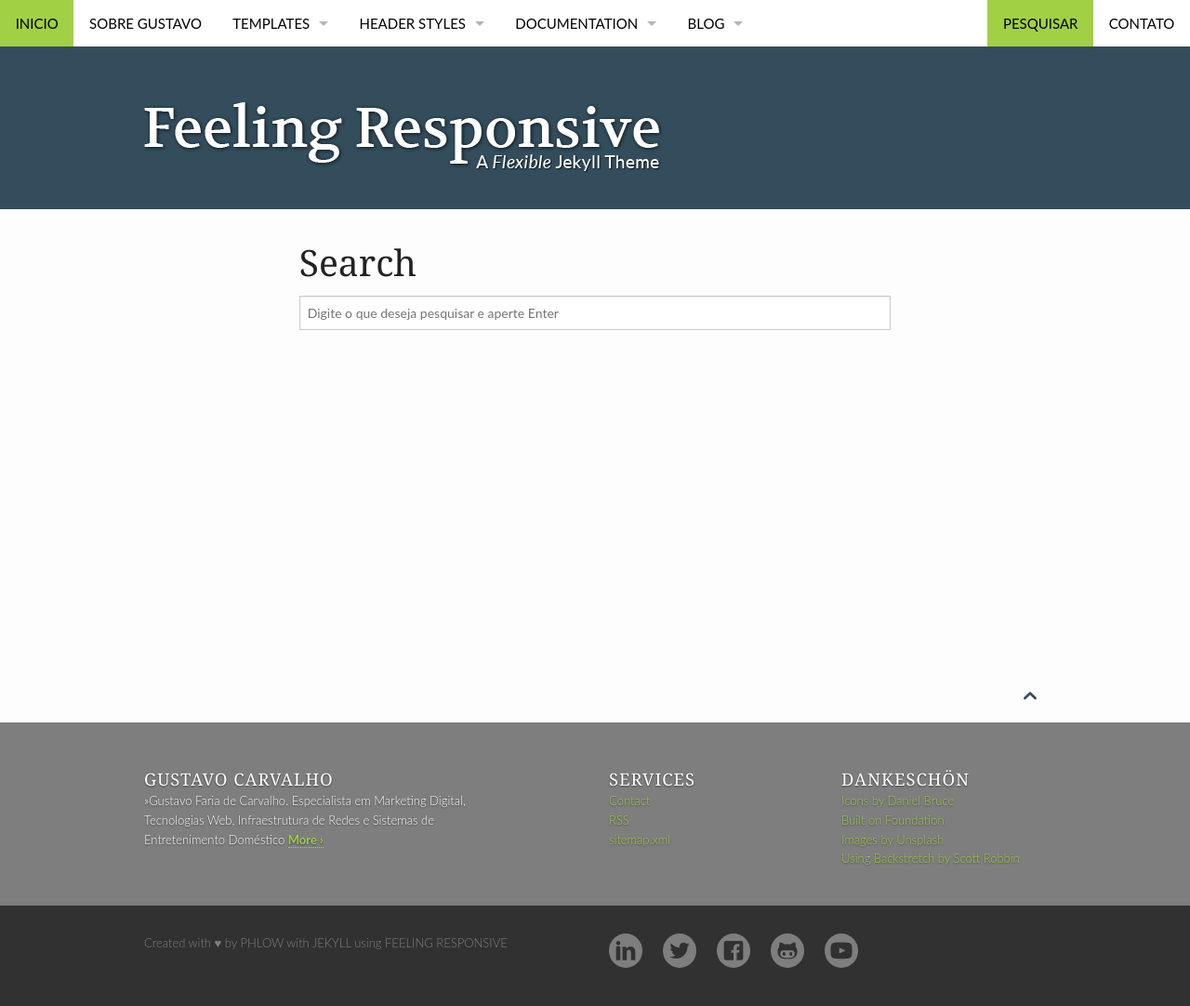
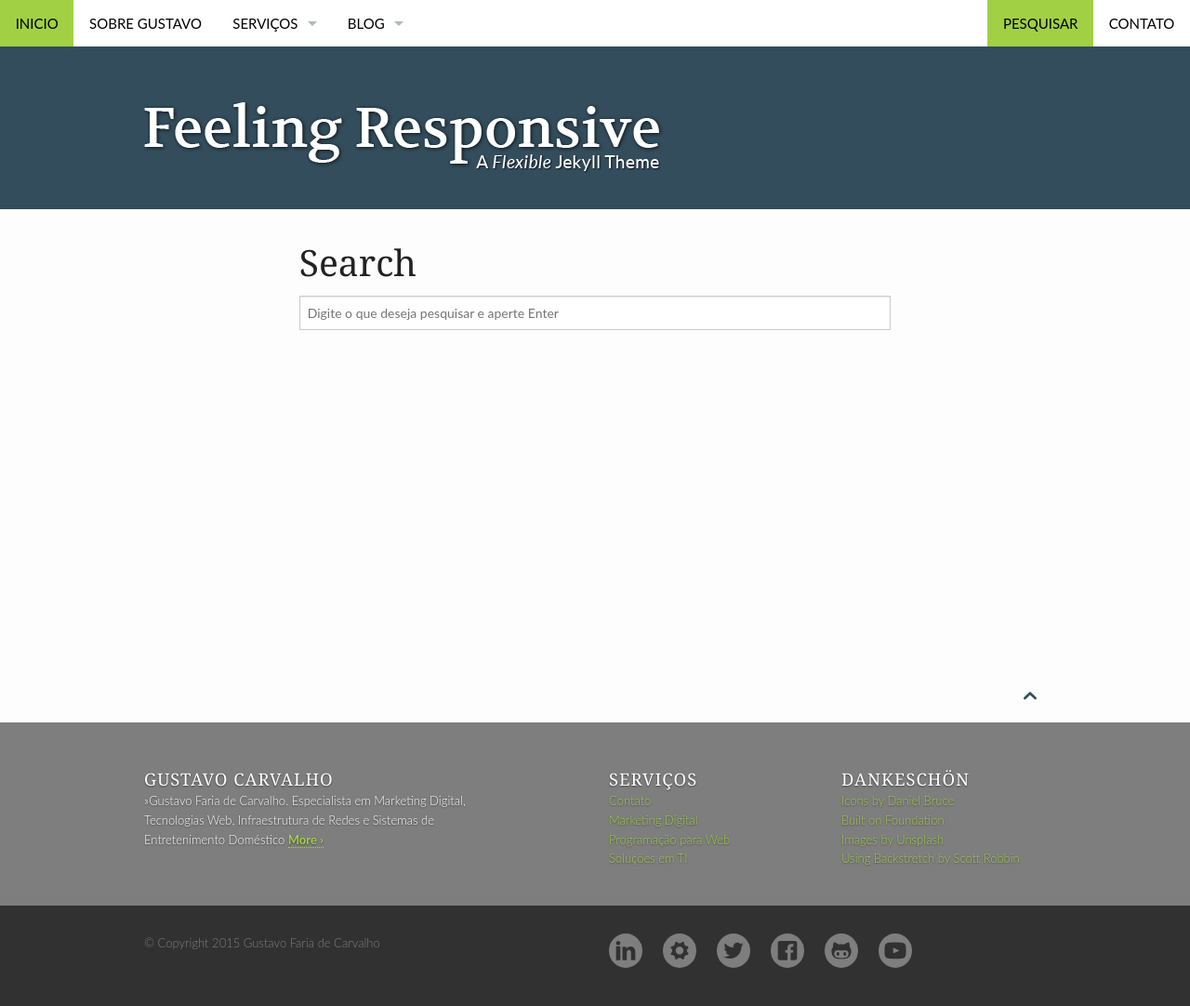
Before and after one commit to gfcarvalho/gfcarvalho.github.io, a Jekyll site: the page built from pages/search.md, in a window 1280 px wide. Shown: the whole page at 93% size. Built offline with Jekyll 4.4.1, drawn with Linux system fonts in a browser that asks for light colours.

Commit message:
Customizacao

```diff
--- a/_data/authors.yml
+++ b/_data/authors.yml
@@ -5,5 +5,5 @@
 #
 # Ressource › http://blog.sorryapp.com/blogging-with-jekyll/2014/02/06/adding-authors-to-your-jekyll-site.html
 your_author_name:
-    name: "Moritz »mo.« Sauer"
-    url: http://mo.phlow.de/
+    name: "Gustavo Carvalho"
+    url: http://gustavocarvalho.eti.br
--- a/_data/navigation.yml
+++ b/_data/navigation.yml
@@ -6,60 +6,60 @@
   url: "/getting-started/"
   side: left
 
-- title: "Templates"
+- title: "Servi&ccedil;os"
   url: "/design/"
   side: left
   dropdown:
-  - title: "Grid & Colors"
+  - title: "Marketing Digital"
     url: "/design/grid/"
-  - title: "Typography"
+  - title: "Programa&ccedil;&atilde;o para Web"
     url: "/design/typography/"
-  - title: "Page/Post"
+  - title: "Solu&ccedil;&otilde;es em TI"
     url: "/design/page/"
-  - title: "Post-Left-Sidebar"
-    url: "/design/post-left-sidebar/"
-  - title: "Post-Right-Sidebar"
-    url: "/design/post-right-sidebar/"
-  - title: "Page Full-Width"
-    url: "/design/page-fullwidth/"
-  - title: "Blog-Page"
-    url: "/blog/"
-  - title: "Video"
-    url: "/design/video/"
-  - title: "Gallery"
-    url: "/design/gallery/"
-  - title: "Portfolio"
-    url: "/design/portfolio/"
 
-- title: "Header Styles"
-  url: "/headers/"
-  side: left
-  dropdown:
-  - title: "Header with Full-Width-Image"
-    url: "/design/header-full-width-image/"
-  - title: "Header with Image and Pattern"
-    url: "/design/header-image-pattern/"
-  - title: "Header with image and color"
-    url: "/design/header-image-color/"
-  - title: "Header Only With Logo"
-    url: "/design/header-logo-only/"
-  - title: "Header With Text"
-    url: "/design/header-with-text/"
-  - title: "No Header"
-    url: "/design/no-header/"
-  - title: "No Header but Image"
-    url: "/design/no-header-but-image/"
+#- title: "Templates"
+#  url: "/design/"
+#  side: left
+#  dropdown:
+#  - title: "Grid & Colors"
+#    url: "/design/grid/"
+#  - title: "Typography"
+#    url: "/design/typography/"
+#  - title: "Page/Post"
+#    url: "/design/page/"
+#  - title: "Post-Left-Sidebar"
+#    url: "/design/post-left-sidebar/"
+#  - title: "Post-Right-Sidebar"
+#    url: "/design/post-right-sidebar/"
+#  - title: "Page Full-Width"
+#    url: "/design/page-fullwidth/"
+#  - title: "Blog-Page"
+#    url: "/blog/"
+#  - title: "Video"
+#    url: "/design/video/"
+#  - title: "Gallery"
+#    url: "/design/gallery/"
+#  - title: "Portfolio"
+#    url: "/design/portfolio/"
 
-- title: Documentation
-  url: "/documentation/"
-  side: left
-  dropdown:
-  - title: Documentation
-    url: "/documentation/"
-  - title: "Changelog"
-    url: "/changelog/"
-  - title: "Roadmap"
-    url: "/roadmap/"
+#- title: "Header Styles"
+#  url: "/headers/"
+#  side: left
+#  dropdown:
+#  - title: "Header with Full-Width-Image"
+#    url: "/design/header-full-width-image/"
+#  - title: "Header with Image and Pattern"
+#    url: "/design/header-image-pattern/"
+#  - title: "Header with image and color"
+#    url: "/design/header-image-color/"
+#  - title: "Header Only With Logo"
+#    url: "/design/header-logo-only/"
+#  - title: "Header With Text"
+#    url: "/design/header-with-text/"
+#  - title: "No Header"
+#    url: "/design/no-header/"
+#  - title: "No Header but Image"
+#    url: "/design/no-header-but-image/"
 
 - title: Blog
   url: "/blog/"
@@ -67,7 +67,7 @@
   dropdown:
   - title: Blog
     url: "/blog/"
-  - title: "Blog Archive"
+  - title: "Arquivo do Blog"
     url: "/blog/archive/"
 
 - title: "Pesquisar"
--- a/_data/services.yml
+++ b/_data/services.yml
@@ -1,16 +1,31 @@
-- menu_name: "Services"
+- menu_name: "Servi&ccedil;os"
 
-- name: "Contact"
+- name: "Contato"
   url: "/contact/"
   class: "services-contact"
-  title: "Contact"
+  title: "Contato"
 
-- name: "RSS"
-  url: "/feed.xml"
-  class: "rss-link"
-  title: "Subscribe to RSS"
+- name: "Marketing Digital"
+  url: "/contact/"
+  class: "services-contact"
+  title: "Marketing Digital"
 
-- name: "sitemap.xml"
-  url: "/sitemap.xml"
-  class: "sitemap-link"
-  title: "Sitemap for Google Webmastertools"
+- name: "Programa&ccedil;&atilde;o para Web"
+  url: "/contact/"
+  class: "services-contact"
+  title: "Programa&ccedil;&atilde;o para Web"
+
+- name: "Solu&ccedil;&otilde;es em TI"
+  url: "/contact/"
+  class: "services-contact"
+  title: "Solu&ccedil;&otilde;es em TI"
+
+#- name: "RSS"
+#  url: "/feed.xml"
+#  class: "rss-link"
+#  title: "Subscribe to RSS"
+
+#- name: "sitemap.xml"
+#  url: "/sitemap.xml"
+#  class: "sitemap-link"
+#  title: "Sitemap for Google Webmastertools"
--- a/_data/socialmedia.yml
+++ b/_data/socialmedia.yml
@@ -3,9 +3,9 @@
   class: icon-linkedin
   title: "LinkedIn"
 
-- name: Google+
+- name: Google Plus
   url: https://plus.google.com/+gustavocarvalhobr
-  class: icon-googleplus
+  class: icon-cog
   title: "Google Plus"
 
 - name: Twitter
--- a/_includes/footer.html
+++ b/_includes/footer.html
@@ -69,7 +69,7 @@
         <nav class="row">
           <section id="subfooter-left" class="b30 small-12 medium-6 columns">
             <ul class="inline-list">
-              <li>Created with &hearts; by <a style="display:inline;" href="http://phlow.de/">Phlow</a> with <a style="display:inline;" href="http://jekyllrb.com/" target="_blank">Jekyll</a> using <a style="display:inline;" href="http://phlow.github.io/feeling-responsive/">Feeling Responsive</a> </li>
+                <li>&copy; Copyright 2015 Gustavo Faria de Carvalho </li>
             </ul>
           </section>
 
--- a/humans.txt
+++ b/humans.txt
@@ -6,7 +6,10 @@
 
 # TEAM
 
-
+Name: Gustavo Carvalho
+Role: Computer Scientist and Digital Marketer
+Site: http://gustavocarvalho.eti.br
+LinkedIn: http://br.linkedin.com/in/gustavofariacarvalho
 
 # THANKS
 
```
Also changed, not shown: index.md (+1 -1 lines).
